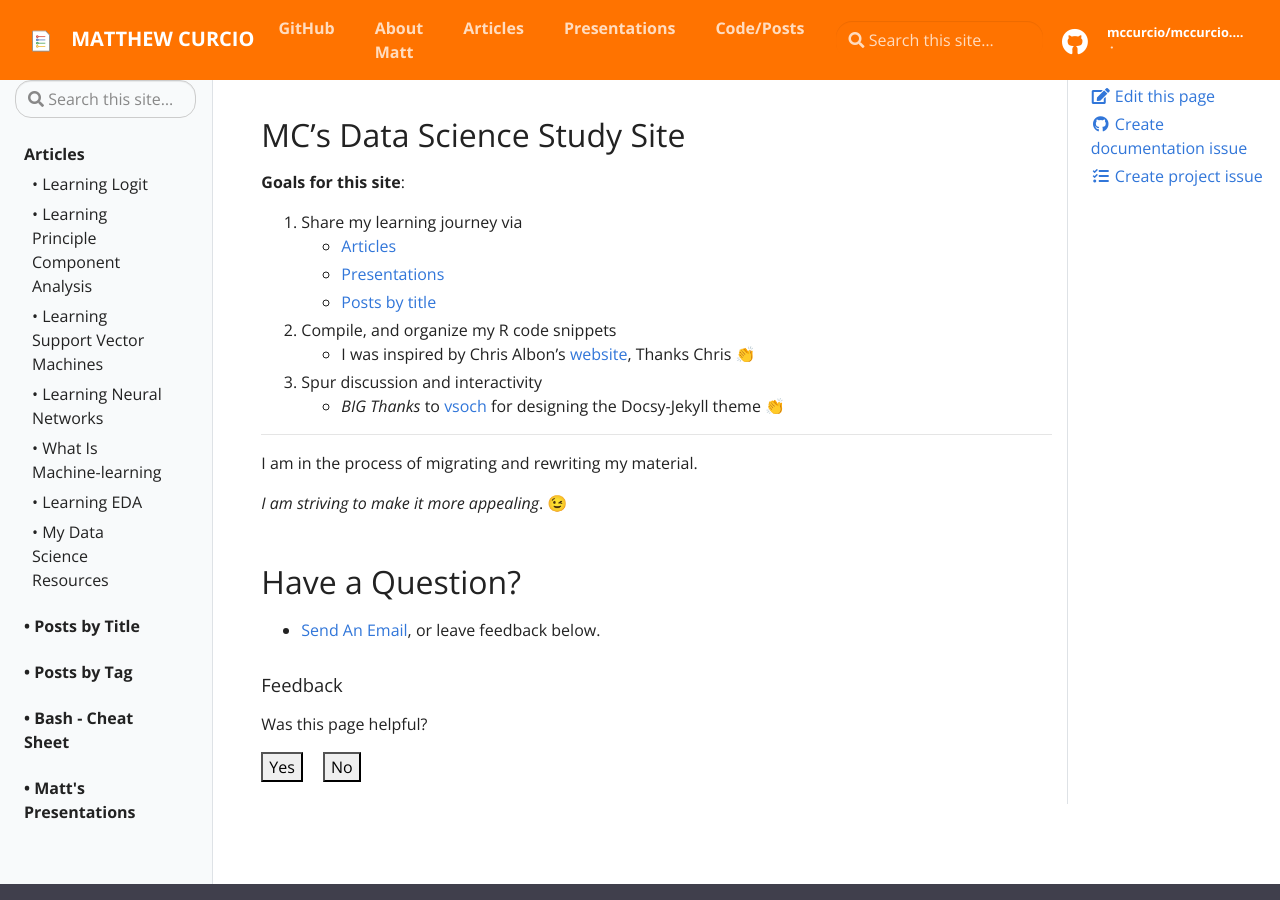
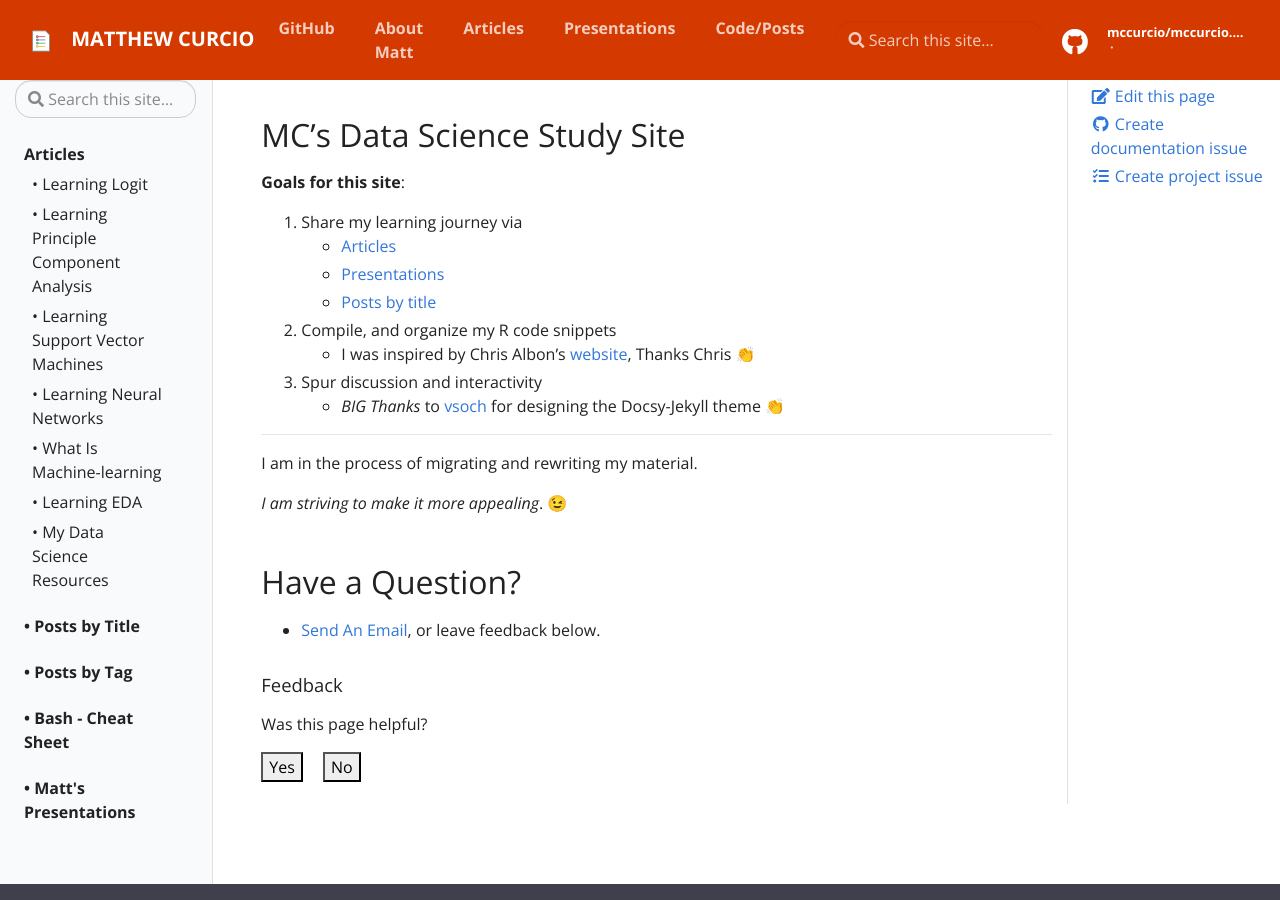
Before and after one commit to mccurcio/mccurcio.github.io, a Jekyll site: the page built from pages/index.md, in a window 1280 px wide and 900 px high. Built offline with Jekyll 4.4.1, drawn with Linux system fonts in a browser that asks for light colours.

Commit message:
Update _config.yml

```diff
--- a/_config.yml
+++ b/_config.yml
@@ -48,7 +48,7 @@ feedback: true
 # If commented, will use material hat theme
 # logo: "assets/img/logo/SRCC-square-red.png"
 logo_pixels: 34
-color: "#ff7300"
+color: "#d43900"
 # color: "#8c1515" # primary color for header, buttons
 
 # Build settings
```
